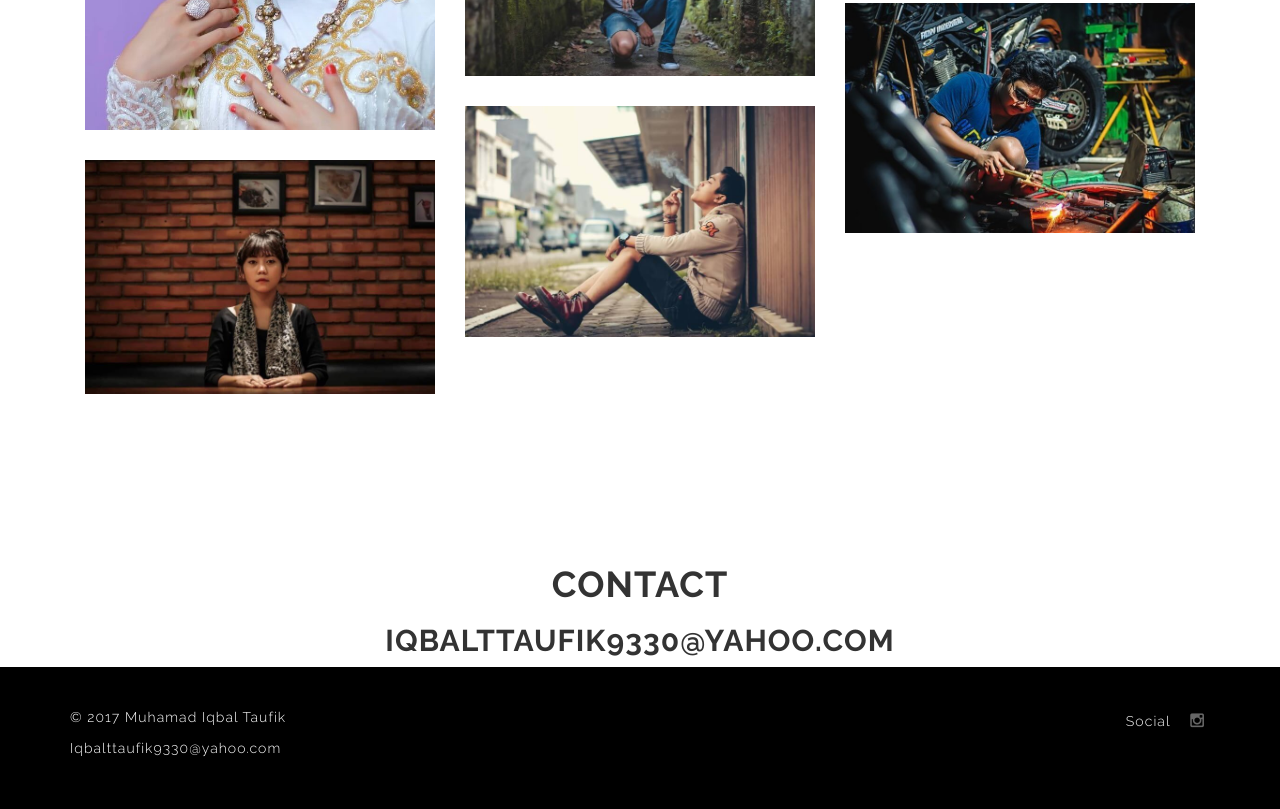
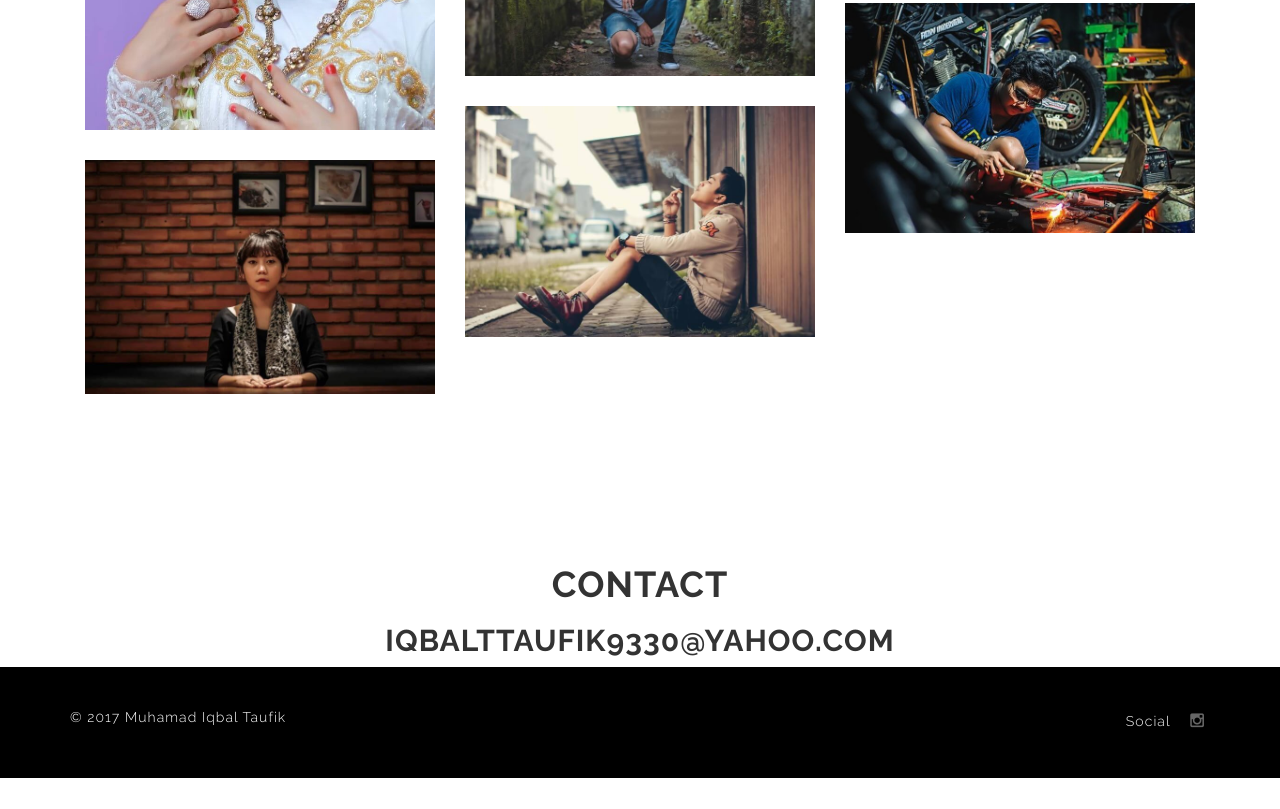
Before and after one commit to Onlymo/MUHAMAD, a plain HTML site: page index.html in a window 1280 px wide. Shown: the part 4568-5377 px from the top of the page. After the commit the page ends 5346 px from the top, so only its background shows below. Drawn offline with Linux system fonts and the light colour scheme; animation ran at ten frames a second.

Commit message:
Update index.html

```diff
--- a/index.html
+++ b/index.html
@@ -656,7 +656,7 @@
 				<!-- /SOCIAL ICONS -->
 				<div class="col-sm-6 col-sm-pull-6 copyright">
 					<p>&copy; 2017 Muhamad Iqbal Taufik</p>
-                    <p>Iqbalttaufik9330@yahoo.com</p>
+
 
 				</div>
 			</div>
```
